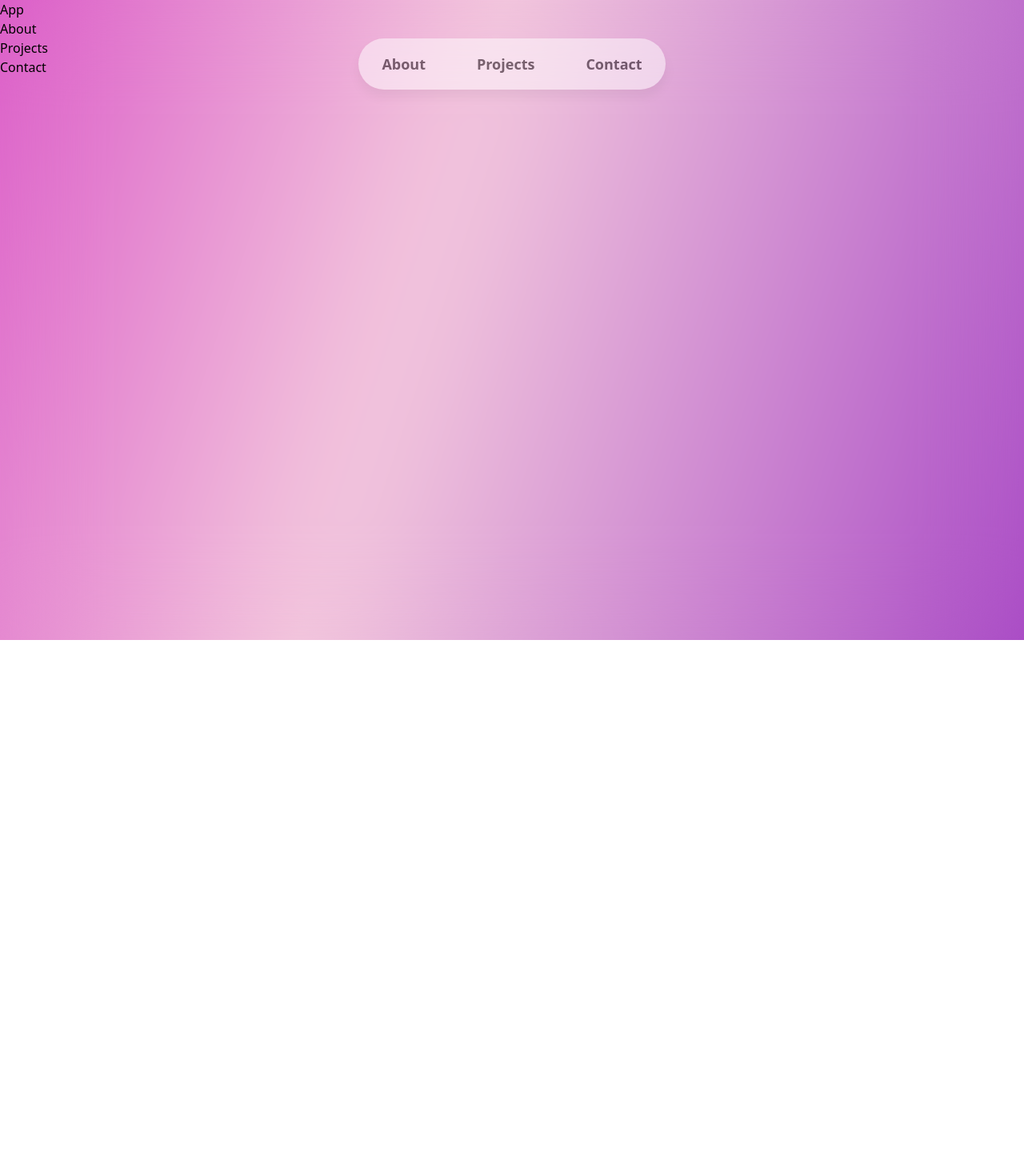
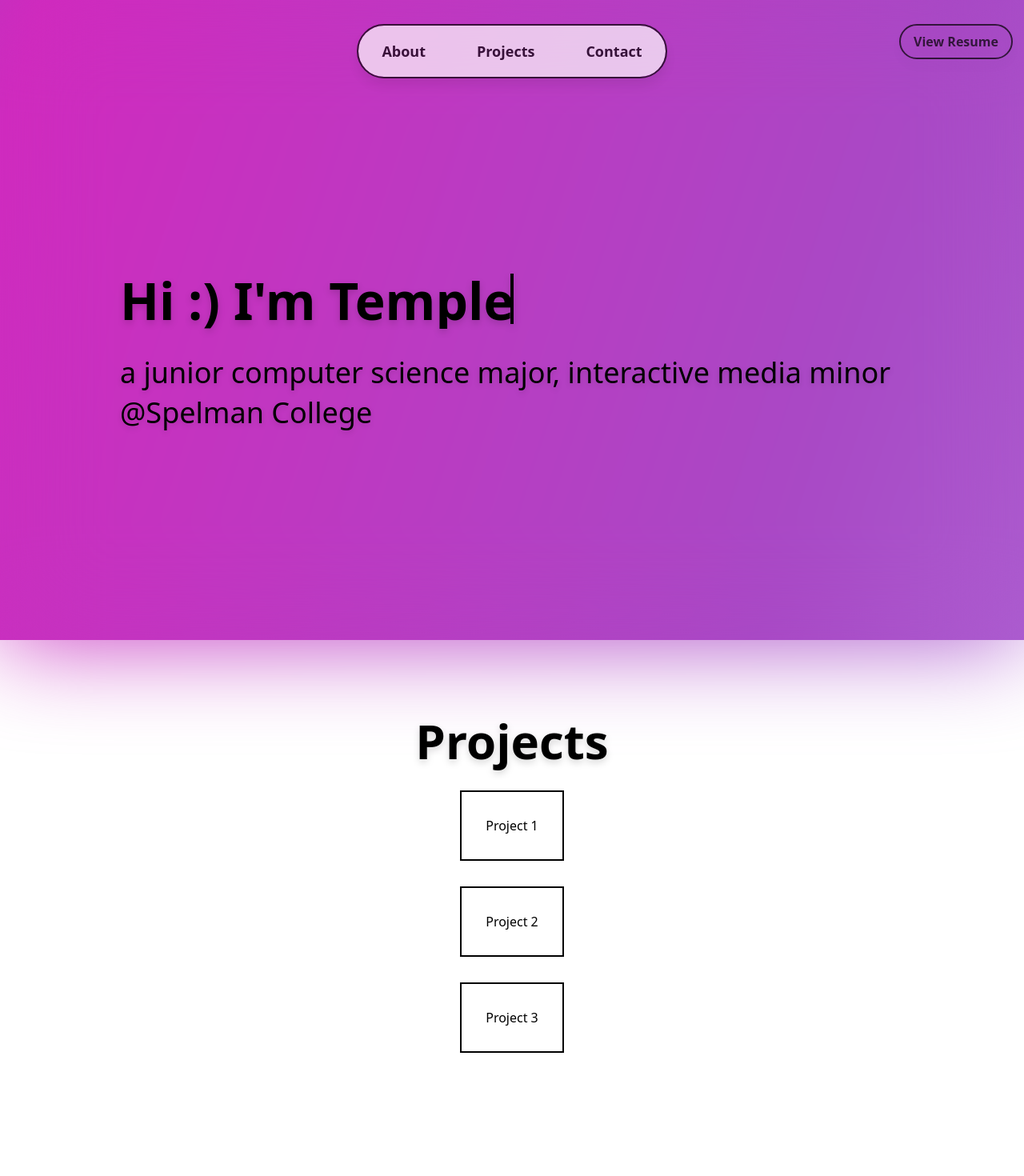
Before and after one commit to tdees01/temple-portfolio, a React (Vite) app in the folder myPortfolio/: page / in a window 1280 px wide. Shown: the top 1470 px of the page at 80% size. Before the commit the page ends 800 px from the top, so only its background shows below. Built offline with nearby package versions, Linux system fonts and the light colour scheme.

Commit message:
typewriter effect, navbar working, projects started

```diff
--- a/myPortfolio/src/App.css
+++ b/myPortfolio/src/App.css
@@ -1,7 +1,7 @@
 @import "tailwindcss";
 
 .gradient-background {
-  background: linear-gradient(288deg, #b68eea,#a849c5,#f3c8dd,#d02abe, #257ec4, #3bbec2);
+  background: linear-gradient(288deg, #b68eea,#a849c5,#d02abe, #257ec4, #3bbec2);
   background-size: 300% 300%;
   height: 100vh;
   width: 100%;
@@ -30,3 +30,50 @@
   position: relative;
   z-index: 1;
 }
+
+.typewriter {
+  position: relative;
+  overflow: hidden; /* Ensures the content is not revealed until the animation */
+  /* border-right: 0.15em solid black; The typwriter cursor */
+  white-space: nowrap; /* Keeps the content on a single line */
+  margin: 0 auto; /* Gives that scrolling effect as the typing happens */
+  margin-left: 150px;      /* Aligns with the left edge */
+  margin-right: auto;
+  letter-spacing: .0.0555em; /* Adjust as needed */
+  animation:
+    typing 3.5s steps(80, end);
+    /* blink-caret 0.75s step-end infinite; */
+  font-size: 4rem;  /* Ensures cursor matches text height */
+  line-height: 1.1;      /* Ensures cursor matches text height */
+  display: inline-block; /* Prevents extra vertical space */
+  vertical-align: middle; /* Aligns with text baseline */
+}
+
+.typewriter::after {
+  content: "";
+  position: absolute;
+  right: 0;
+  top: 78%; /* Adjust to vertically center the cursor */
+  width: 4px;
+  height: 20%; /* Adjust to match text height */
+  background: black;
+  animation: blink-caret 0.75s step-end infinite;
+  transition: opacity 0.2s;
+}
+
+.typewriter.done::after {
+  animation: none;
+  opacity: 1;
+}
+
+/* The typing effect */
+@keyframes typing {
+  from { width: 0% }
+  to { width: 100% }
+}
+
+/* The typewriter cursor effect */
+@keyframes blink-caret {
+  from, to { opacity: 0; }
+  50% { opacity: 1; }
+}
--- a/myPortfolio/src/App.tsx
+++ b/myPortfolio/src/App.tsx
@@ -3,17 +3,32 @@ import NavBar from './components/NavBar'
 import About from './components/About'
 import Projects from './components/Projects'
 import Contact from './components/Contact'
+import ResumeButton from './components/ResumeButton'
 
 
 const App = () => {
   return (
     <div className="gradient-background">
       <div className="content">
-        App
-        <NavBar />
-        <About />
-        <Projects />
-        <Contact />
+        <div>
+          <NavBar />
+          <ResumeButton />
+        </div>
+        <div>
+          <section id="about" className="scroll-mt-32 scroll-smooth">
+            <About />
+          </section>
+        </div>
+        <div>
+          <section id="projects" className="scroll-mt-32 scroll-smooth">
+            <Projects />
+          </section>
+        </div>
+        <div>
+          <section id="contact" className="scroll-mt-32 scroll-smooth">
+            <Contact />
+          </section>
+        </div>
         </div>
     </div>
   )
--- a/myPortfolio/src/components/About.tsx
+++ b/myPortfolio/src/components/About.tsx
@@ -2,7 +2,14 @@ import React from 'react'
 
 const About = () => {
   return (
-    <div>About</div>
+    <div className="h-screen">
+        <h2 className="typewriter flex text-6xl font-semibold content-start ml-[150px] pt-[245px] drop-shadow-lg ">Hi :) I'm Temple</h2>
+        <div>
+            <h4 className="text-4xl ml-[150px] pt-[35px] drop-shadow-md">a junior computer science major, interactive media minor</h4>
+            <h4 className="text-4xl ml-[150px] pt-[10px] drop-shadow-md" >@Spelman College</h4>
+        </div>
+
+    </div>
   )
 }
 
--- a/myPortfolio/src/components/Contact.tsx
+++ b/myPortfolio/src/components/Contact.tsx
@@ -2,7 +2,17 @@ import React from 'react'
 
 const Contact = () => {
   return (
-    <div>Contact</div>
+    <div className="h-screen">
+        <div className="flex justify-center">
+            <h2 className="text-6xl font-semibold drop-shadow-lg">Contact</h2>
+        </div>
+        <div className="flex justify-center mt-8">
+            <p className="text-2xl">Feel free to reach out via email or connect with me on LinkedIn!</p>
+        </div>
+        <div className="flex justify-center mt-4">
+            <a href="https://www.linkedin.com/in/templedees/" className="text-blue-500 hover:underline ml-4">LinkedIn</a>
+        </div>
+    </div>
   )
 }
 
--- a/myPortfolio/src/components/NavBar.tsx
+++ b/myPortfolio/src/components/NavBar.tsx
@@ -1,18 +1,17 @@
 import React from 'react'
-import { HashLink } from 'react-router-hash-link'
 
 const NavBar = () => {
   return (
-    <div>
-       <div className="bg-white rounded-full w-96 mt-6 h-16 gap-16 fixed left-1/2 transform -translate-x-1/2 flex items-center justify-center opacity-50 drop-shadow-xl">
+    <div className="flex justify-center pt-8">
+       <div className="bg-white rounded-full w-96 h-16 gap-16 flex items-center justify-center opacity-70 drop-shadow-xl outline-2 border-black content-center">
             <div>
-                <HashLink smooth to="/#about" className="text-black text-lg font-semibold">About</HashLink>
+                <a href="#about" className="text-black text-lg font-semibold bg-sky-700:hover">About</a>
             </div>
             <div>
-                <HashLink smooth to="/#projects" className="text-black text-lg font-semibold">Projects</HashLink>
+                <a href="#projects" className="text-black text-lg font-semibold bg-sky-700:hover">Projects</a>
             </div>
             <div>
-                <HashLink smooth to="/#contact" className="text-black text-lg font-semibold">Contact</HashLink>
+                <a href="#contact" className="text-black text-lg font-semibold bg-sky-700:hover">Contact</a>
             </div>
         </div>
     </div>
--- a/myPortfolio/src/components/Projects.tsx
+++ b/myPortfolio/src/components/Projects.tsx
@@ -2,7 +2,22 @@ import React from 'react'
 
 const Projects = () => {
   return (
-    <div>Projects</div>
+    <div className="h-screen">
+        <div className="flex justify-center">
+            <h2 className="text-6xl font-semibold drop-shadow-lg">Projects</h2>
+        </div>
+        <div className="mt-8 flex flex-col items-center gap-8">
+            <div className="border-solid p-[30px] border-2">
+                <h4>Project 1</h4>
+            </div>
+            <div className="border-solid p-[30px] border-2">
+                <h4>Project 2</h4>
+            </div>
+            <div className="border-solid p-[30px] border-2">
+                <h4>Project 3</h4>
+            </div>
+        </div>
+    </div>
   )
 }
 
--- /dev/null
+++ b/myPortfolio/src/components/ResumeButton.tsx
@@ -0,0 +1,14 @@
+import React from 'react'
+
+export default function ResumeButton() {
+    function handleClick() {
+        window.open('https://drive.google.com/file/d/1OsUXC9BsDsZT67ML5w86BGSadwwadyae/view?usp=sharing'), '_blank'
+    }
+    return (
+        <div className={"fixed top-8 right-4 z-50"}>
+            <button onClick={handleClick} className=" hover:bg-white text-black font-semibold py-2 px-4 rounded-full opacity-70 drop-shadow-xl outline-2 border-black">
+                View Resume
+            </button>
+        </div>
+    );
+}
```
Also changed, not shown: myPortfolio/src/main.tsx (+0 -17 lines).
